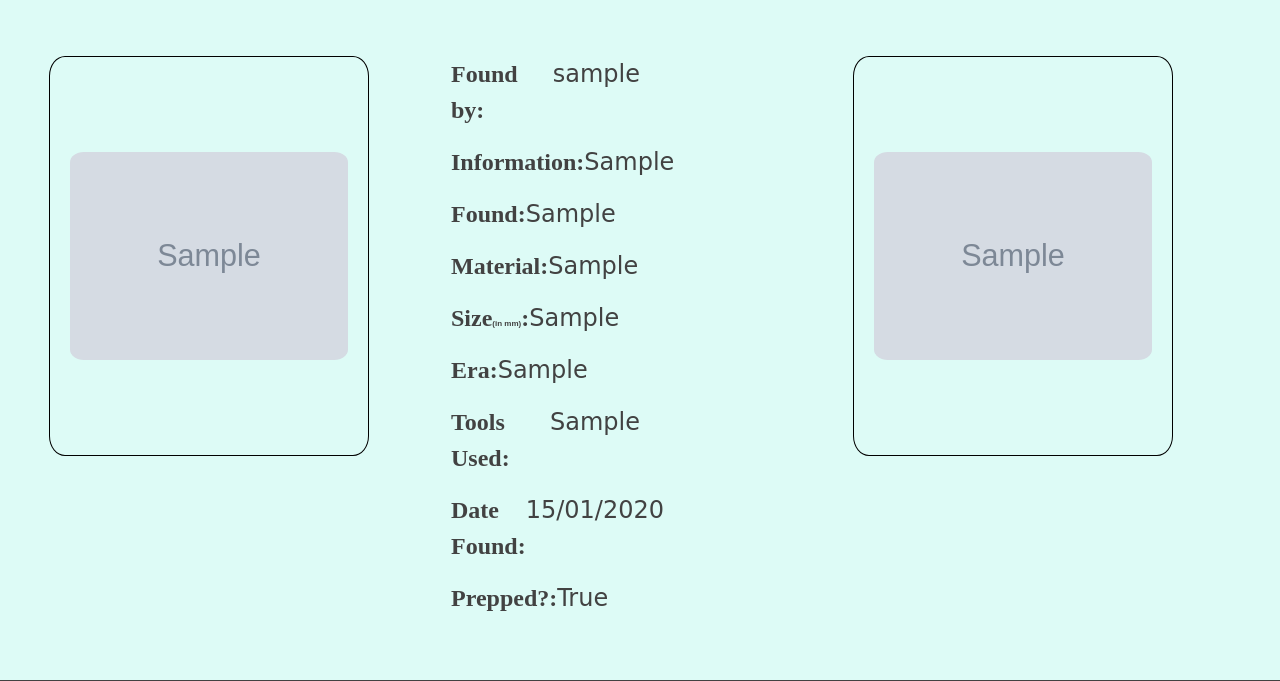
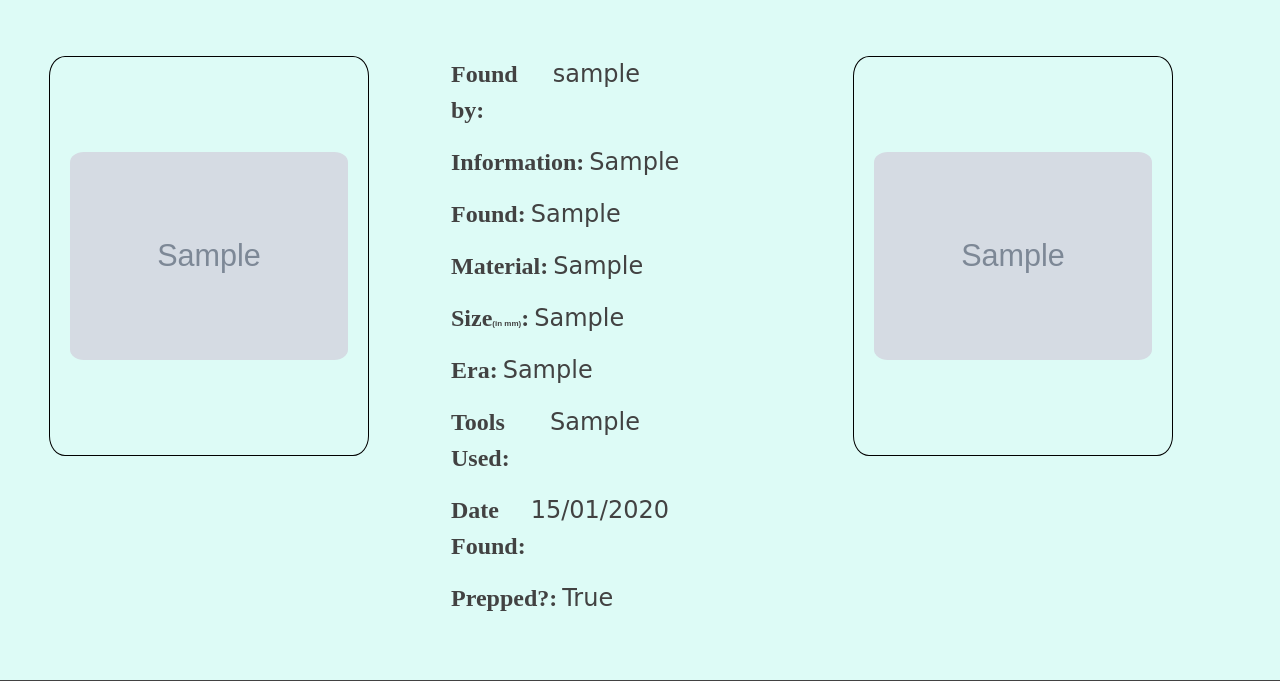
Before and after one commit to HollyT85/Django-Rocks-Fossils, a Django app: a page that uses rocks/templates/rocks/rock-info.html in a window 1280 px wide. Shown: the part 206-887 px from the top of the page. Run offline with Django 4.2, Linux system fonts and the light colour scheme; tables that the repository leaves empty hold one stand-in row (values such as "Sample post"); grey boxes marked "Sample" are stand-in pictures; some libraries are stand-ins or nearby versions; some web fonts are replaced.

```diff
--- a/posts/templates/posts/add_post.html
+++ b/posts/templates/posts/add_post.html
@@ -19,8 +19,8 @@
 
                 {{ post_form | crispy}}
                     <div>
-                        <a class="btn btn-secondary" href="/">Cancel</a>
-                        <button class="btn btn-secondary" type="submit">Add Post</button>
+                        <a class="btn btn-secondary btn-sm my-2 mx-1" href="/">Cancel</a>
+                        <button class="btn btn-secondary btn-sm my-2 mx-1" type="submit">Add Post</button>
                     </div>
                 </form>
         </div>
--- a/rocks/templates/rocks/add_rock.html
+++ b/rocks/templates/rocks/add_rock.html
@@ -19,8 +19,8 @@
 
                 {{ rock_form | crispy}}
                     <div>
-                        <a class="btn btn-secondary" href="/">Cancel</a>
-                        <button class="btn btn-secondary" type="submit">Add Rock / Fossil</button>
+                        <a class="btn btn-secondary btn-sm my-2 mx-1" href="/">Cancel</a>
+                        <button class="btn btn-secondary btn-sm my-2 mx-1" type="submit">Add Rock / Fossil</button>
                     </div>
                 </form>
         </div>
--- a/rocks/templates/rocks/rock-info.html
+++ b/rocks/templates/rocks/rock-info.html
@@ -22,59 +22,59 @@
     <div class="col-lg-4 col-md-6 col-xs-12 mt-2">
         <div class="col-6">
             <div class="categories">
-                <p class="mr-2 sub-heading">Found by:</p>
+                <p class="sub-heading">Found by:</p>
                 <p class="info"> {{rock.owner}}</p>
             </div>
 
             <div class="categories">
-                <p class="mr-2 sub-heading">Information: </p>
+                <p class="sub-heading">Information: </p>
                 <p class="info">{{rock.extra_info}}</p>
             </div>
 
             {% if rock.location %}
             <div class="categories">
-                <p class="mr-2 sub-heading">Found: </p>
+                <p class="sub-heading">Found: </p>
                 <p class="info">{{rock.location}}</p>
             </div>
             {% endif %}
 
             {% if rock.material %}
             <div class="categories">
-                <p class="mr-2 sub-heading">Material: </p>
+                <p class="sub-heading">Material: </p>
                 <p class="info">{{ rock.material }}</p>
             </div>
             {% endif %}
 
             {% if rock.size %}
             <div class="categories">
-                <p class="mr-2 sub-heading">Size<span class="mm">(in mm)</span>: </p>
+                <p class="sub-heading">Size<span class="mm">(in mm)</span>: </p>
                 <p class="info">{{rock.size}}</p>
             </div>
             {% endif %}
 
             {% if rock.era %}
             <div class="categories">
-                <p class="mr-2 sub-heading">Era: </p>
+                <p class="sub-heading">Era: </p>
                 <p class="info">{{rock.era}}</p>
             </div>
             {% endif %}
 
             {% if rock.tools_used %}
             <div class="categories">
-                <p class="mr-2 sub-heading">Tools Used: </p>
+                <p class="sub-heading">Tools Used: </p>
                 <p class="info">{{rock.tools_used}}</p>
             </div>
             {% endif %}
 
             {% if rock.date_found %}
             <div class="categories">
-                <p class="mr-2 sub-heading">Date Found: </p>
+                <p class="sub-heading">Date Found: </p>
                 <p class="info">{{rock.date_found|date:"j/m/Y"}}</p>
             </div>
             {% endif %}
 
             <div class="categories">
-                <p class="mr-2 sub-heading">Prepped?: </p>
+                <p class="sub-heading">Prepped?: </p>
                 <p class="info">{{rock.prepped_self}}</p>
             </div>
         </div>
@@ -87,61 +87,61 @@
     </div>
     {% else %}
     <div class="col-lg-8 col-md-6 col-xs-12 mt-2">
-        <div class="col-6">
+        <div class="col-8">
             <div class="categories">
-                <p class="mr-2 sub-heading">Found by:</p>
+                <p class="sub-heading">Found by:</p>
                 <p class="info"> {{rock.owner}}</p>
             </div>
 
             <div class="categories">
-                <p class="mr-2 sub-heading">Information: </p>
+                <p class="sub-heading">Information: </p>
                 <p class="info">{{rock.extra_info}}</p>
             </div>
 
             {% if rock.location %}
             <div class="categories">
-                <p class="mr-2 sub-heading">Found: </p>
+                <p class="sub-heading">Found: </p>
                 <p class="info">{{rock.location}}</p>
             </div>
             {% endif %}
 
             {% if rock.material %}
             <div class="categories">
-                <p class="mr-2 sub-heading">Material: </p>
+                <p class="sub-heading">Material: </p>
                 <p class="info">{{ rock.material }}</p>
             </div>
             {% endif %}
 
             {% if rock.size %}
             <div class="categories">
-                <p class="mr-2 sub-heading">Size<span class="mm">(in mm)</span>: </p>
+                <p class="sub-heading">Size<span class="mm">(in mm)</span>: </p>
                 <p class="info">{{rock.size}}</p>
             </div>
             {% endif %}
 
             {% if rock.era %}
             <div class="categories">
-                <p class="mr-2 sub-heading">Era: </p>
+                <p class="sub-heading">Era: </p>
                 <p class="info">{{rock.era}}</p>
             </div>
             {% endif %}
 
             {% if rock.tools_used %}
             <div class="categories">
-                <p class="mr-2 sub-heading">Tools Used: </p>
+                <p class="sub-heading">Tools Used: </p>
                 <p class="info">{{rock.tools_used}}</p>
             </div>
             {% endif %}
 
             {% if rock.date_found %}
             <div class="categories">
-                <p class="mr-2 sub-heading">Date Found: </p>
+                <p class="sub-heading">Date Found: </p>
                 <p class="info">{{rock.date_found|date:"j/m/Y"}}</p>
             </div>
             {% endif %}
 
             <div class="categories">
-                <p class="mr-2 sub-heading">Prepped?: </p>
+                <p class="sub-heading">Prepped?: </p>
                 <p class="info">{{rock.prepped_self}}</p>
             </div>
         </div>
--- a/static/css/base.css
+++ b/static/css/base.css
@@ -188,6 +188,7 @@ i {
     font-weight: 800;
     font-size: 3vh;
     color: #424242;
+    margin-right: 5px;
 }
 
 .info {
```
